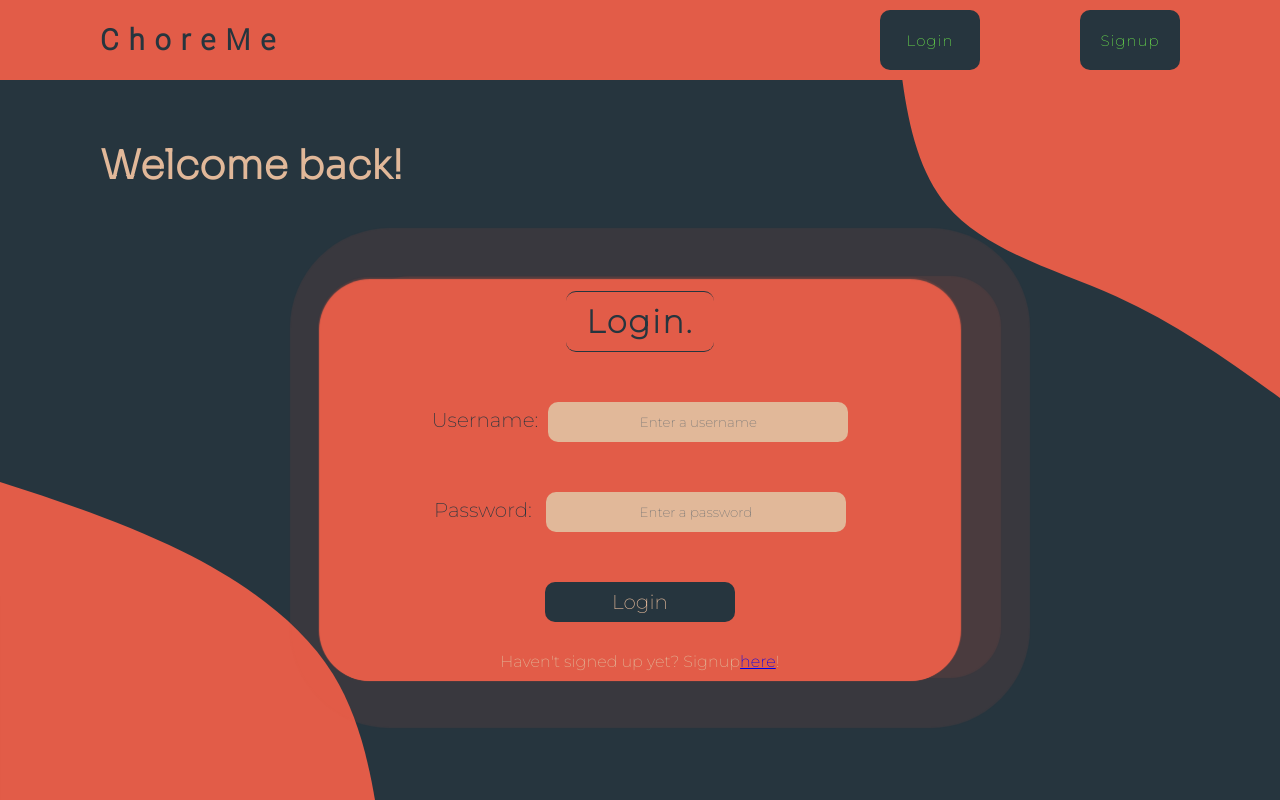
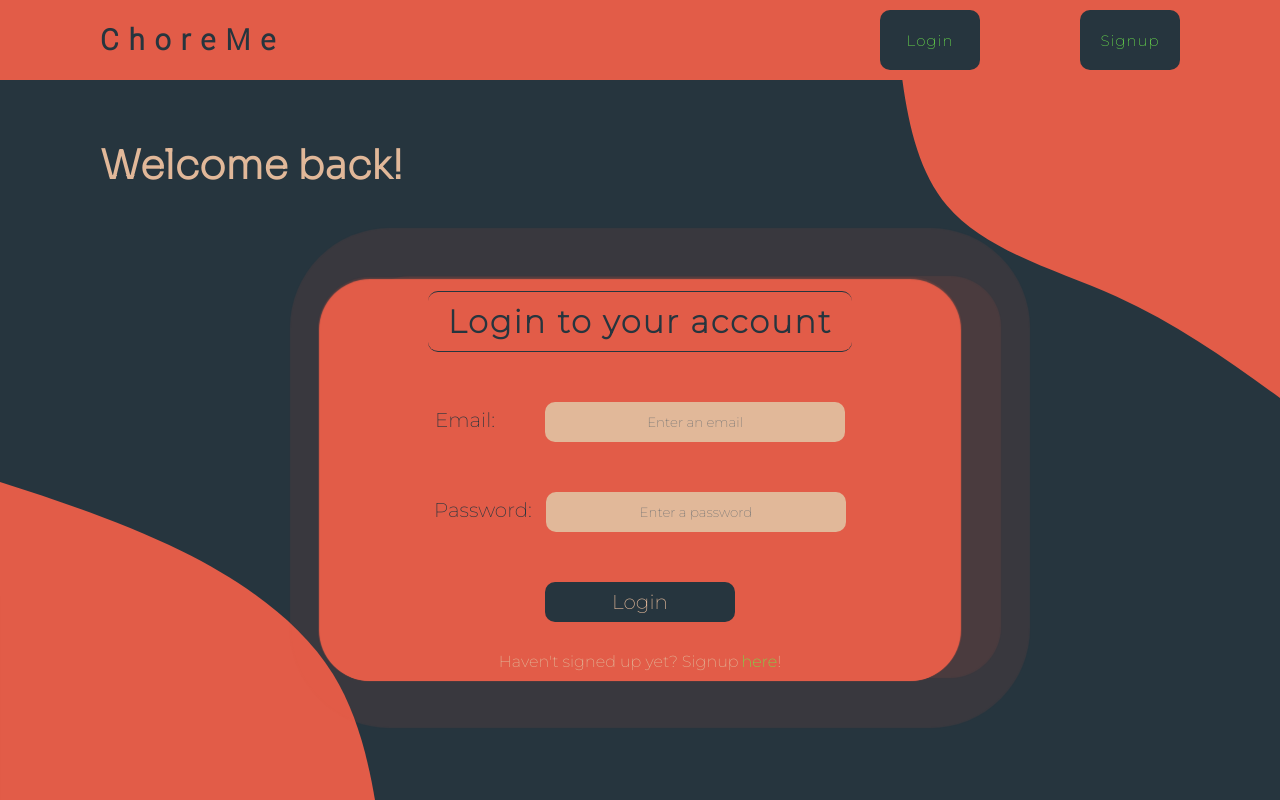
Before and after one commit to darahdesigner/ChoreMe-Client, a React (Create React App) app: page /login in a window 1280 px wide. Built offline with nearby package versions, Linux system fonts and the light colour scheme.

Commit message:
Cleaned up forms

```diff
--- a/src/App.css
+++ b/src/App.css
@@ -36,7 +36,7 @@ font-family: 'Yantramanav', sans-serif; */
 
 .user {
   font-size: 20px;
-  margin-right: 10px;
+  margin-right: 50px;
   color: #26353e;
   font-family: "Montserrat", sans-serif;
 }
@@ -101,8 +101,10 @@ font-family: 'Yantramanav', sans-serif; */
   color: #e1b899;
 }
 
-.link {
+.alink {
   color: #6de64c;
+  text-decoration: none;
+  margin-left: 3px;
 }
 
 .logoutbtn {
@@ -392,3 +394,14 @@ font-family: 'Yantramanav', sans-serif; */
 .chorecontent {
   color: #e1b899;
 }
+
+.errorMessage {
+
+  background: #e1b899;
+  color: #e25c48;
+  padding: 10px 20px;
+  font-size: 15px;
+  border-radius: 5px;
+  margin-top: 20px;
+
+}
--- a/src/auth/Login.js
+++ b/src/auth/Login.js
@@ -2,12 +2,13 @@ import React, { useState } from "react";
 import { Form, FormGroup, Label, Input, Button } from "reactstrap";
 import "../App.css";
 import { Link, useNavigate } from "react-router-dom";
-import APIURL from '../helpers/enviroment';
+import APIURL from "../helpers/enviroment";
 
 const Login = (props) => {
   const [username, setUsername] = useState("");
   const [password, setPassword] = useState("");
   const navigate = useNavigate();
+  const [errorMessage, setErrorMessage] = useState("");
 
   let handleSubmit = (event) => {
     let statusCode;
@@ -24,12 +25,18 @@ const Login = (props) => {
       .then((response) => {
         statusCode = response.status;
         console.log(statusCode);
+        if (statusCode == "401") {
+          setErrorMessage("Incorrect email or password");
+          console.log(errorMessage);
+        } else if (statusCode == "500") {
+          setErrorMessage("Internal error, try again later");
+        }
         return response.json();
       })
       .then((data) => {
-        console.log(data.sessionToken);
+        console.log(errorMessage);
         props.updateToken(data.sessionToken);
-        if (statusCode !== '200') navigate("/choreindex");
+        if (statusCode == "200") navigate("/choreindex");
       });
   };
   return (
@@ -38,13 +45,20 @@ const Login = (props) => {
       <div className="authcon">
         <Form className="form" onSubmit={handleSubmit}>
           <div className="formgroups">
-            <h1 className="title">Login.</h1>
+            <h1 className="title">Login to your account</h1>
+            {errorMessage !== "" ? (
+              <p className="errorMessage">{errorMessage}</p>
+            ) : (
+              ""
+            )}
             <FormGroup>
               <Label className="user" htmlFor="username">
-                Username:
+                Email:
               </Label>
               <Input
-                placeholder="Enter a username"
+                required
+                type="email"
+                placeholder="Enter an email"
                 className="signupInputs"
                 onChange={(e) => setUsername(e.target.value)}
                 name="username"
@@ -56,6 +70,8 @@ const Login = (props) => {
                 Password:
               </Label>
               <Input
+                required
+                type="password"
                 placeholder="Enter a password"
                 className="signupInputs"
                 onChange={(e) => setPassword(e.target.value)}
@@ -68,8 +84,10 @@ const Login = (props) => {
             </Button>
             <p className="AlreadyUser">
               Haven't signed up yet? Signup
-              <span className="link">
-                <Link to="/signup">here</Link>
+              <span>
+                <Link className="alink" to="/signup">
+                  here
+                </Link>
               </span>
               !
             </p>
--- a/src/auth/Signup.js
+++ b/src/auth/Signup.js
@@ -2,12 +2,13 @@ import React, { useState } from "react";
 import { Form, FormGroup, Label, Input, Button } from "reactstrap";
 import { Link, useNavigate } from "react-router-dom";
 import "../App.css";
-import APIURL from '../helpers/enviroment';
+import APIURL from "../helpers/enviroment";
 
 const Signup = (props) => {
   const [username, setUsername] = useState("");
   const [password, setPassword] = useState("");
   const navigate = useNavigate();
+  const [errorMessage, setErrorMessage] = useState("");
 
   let handleSubmit = (event) => {
     let statusCode;
@@ -23,12 +24,17 @@ const Signup = (props) => {
     })
       .then((response) => {
         statusCode = response.status;
-        console.log(statusCode)
+        console.log(statusCode);
+        if (statusCode == "500") {
+          setErrorMessage("Failed to register, please try again.");
+          console.log(errorMessage);
+        }
+
         return response.json();
       })
       .then((data) => {
         props.updateToken(data.sessionToken);
-        if (statusCode !== '201') navigate('/choreindex')
+        if (statusCode == "201") navigate("/choreindex");
       });
   };
 
@@ -40,13 +46,20 @@ const Signup = (props) => {
       <div className="authcon">
         <Form className="form" onSubmit={handleSubmit}>
           <div className="formgroups">
-            <h1 className="title">Sign up for your free account.</h1>
+            <h1 className="title">Sign up for your free account</h1>
+            {errorMessage !== "" ? (
+              <p className="errorMessage">{errorMessage}</p>
+            ) : (
+              ""
+            )}
             <FormGroup>
               <Label className="user" htmlFor="username">
-                Username:
+                Email:
               </Label>
               <Input
-                placeholder="Enter a username"
+                required
+                type="email"
+                placeholder="Enter an email"
                 className="signupInputs"
                 onChange={(e) => setUsername(e.target.value)}
                 name="username"
@@ -58,6 +71,8 @@ const Signup = (props) => {
                 Password:
               </Label>
               <Input
+                required
+                type="password"
                 placeholder="Enter a password"
                 className="signupInputs"
                 onChange={(e) => setPassword(e.target.value)}
@@ -71,7 +86,9 @@ const Signup = (props) => {
             <p className="AlreadyUser">
               Already a user? Login
               <span className="link">
-                <Link to="/login">here</Link>
+                <Link className="alink" to="/login">
+                  here
+                </Link>
               </span>
               !
             </p>
```
